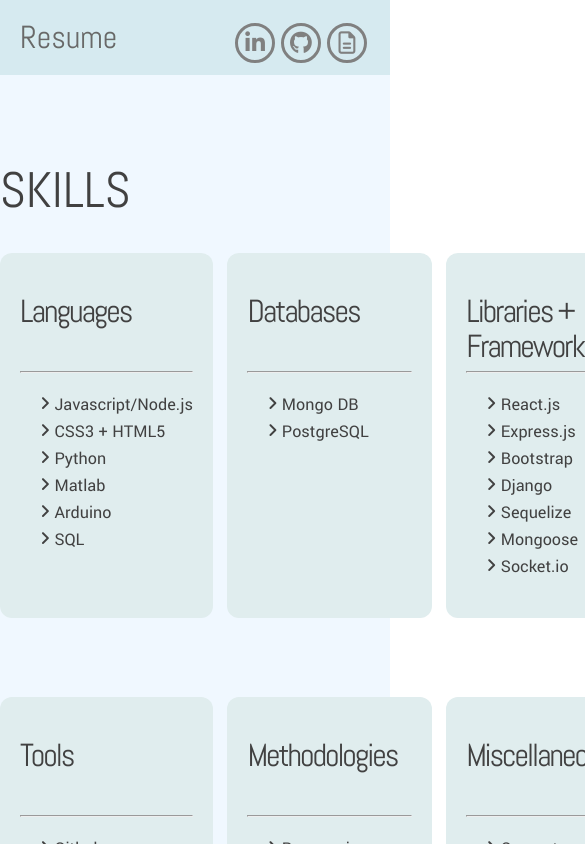
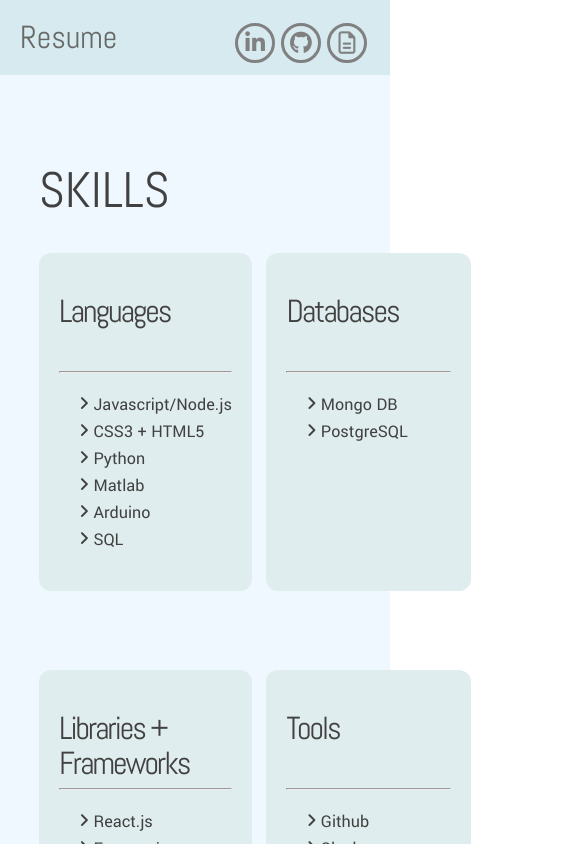
Before and after one commit to sschneeberg/portfolio, a React (Create React App) app: page /resume in a window 390 px wide. Shown: the top 844 px of the page, 585 px wide, since content can reach past the window. Built offline with nearby package versions, Linux system fonts and the light colour scheme.

Commit message:
fix resume responsiveness

```diff
--- a/src/Components/css/Resume.css
+++ b/src/Components/css/Resume.css
@@ -66,7 +66,7 @@
 }
 
 @media (max-width: 600px) {
-    main {
-        margin: 0px;
+    div.skillsGrid {
+        grid-template-columns: repeat(2, 1fr);
     }
 }
```
